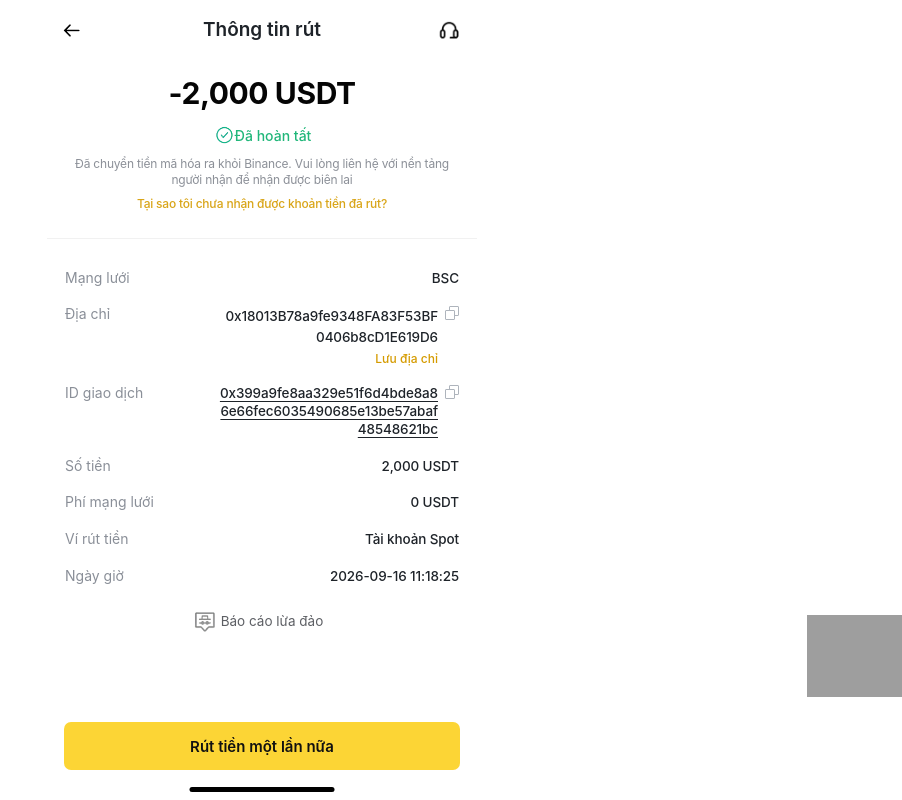
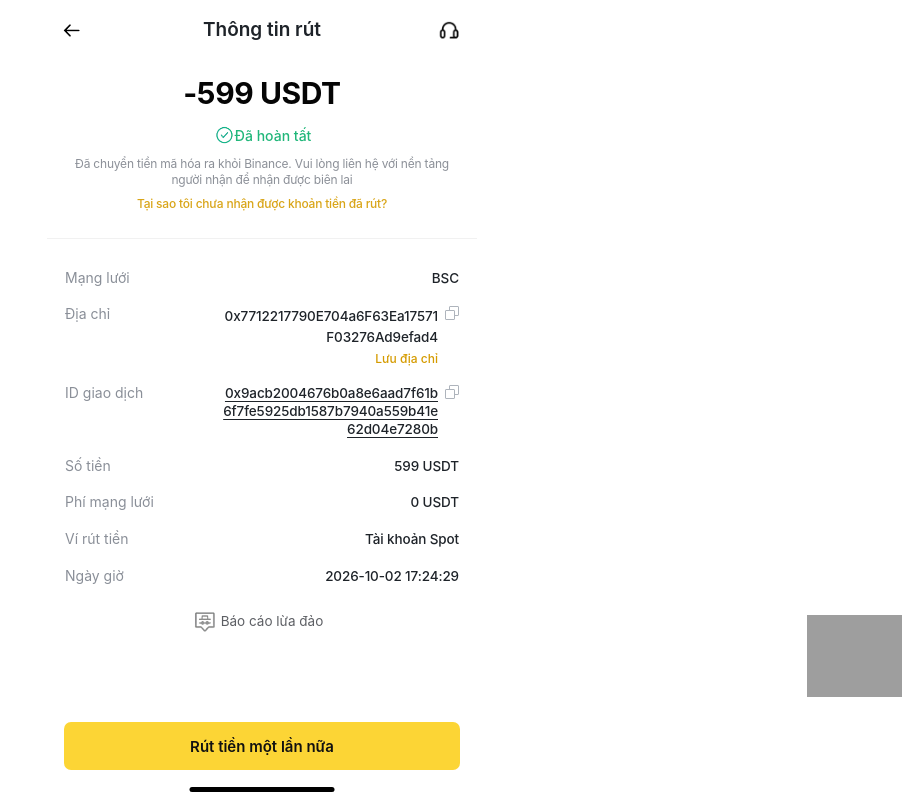
Before and after one commit to tallonagency2-ui/binance, a React app: page withdraw-money2.html in a window 1280 px wide. Shown: the whole page, without its empty margins (378-1280 px from the left). Built offline with nearby package versions, Linux system fonts and the light colour scheme; grey boxes are pictures that could not be loaded.

Commit message:
Update withdraw-money2.html

```diff
--- a/withdraw-money2.html
+++ b/withdraw-money2.html
@@ -50,7 +50,7 @@
     </header>
 
     <section class="summary">
-      <div class="amount">-2,000 USDT</div>
+      <div class="amount">-599 USDT</div>
 
      <div class="status">
   <img src="img/images/check-success.png"
@@ -82,7 +82,7 @@
     <div class="detail-value">
       <div class="value-stack">
         <strong class="break-text">
-          0x18013B78a9fe9348FA83F53BF0406b8cD1E619D6
+          0x7712217790E704a6F63Ea17571F03276Ad9efad4
         </strong>
         <em class="save-address">Lưu địa chỉ</em>
       </div>
@@ -96,7 +96,7 @@
 
   <div class="detail-value">
     <strong class="break-text txid-text">
-      0x399a9fe8aa329e51f6d4bde8a86e66fec6035490685e13be57abaf48548621bc
+      0x9acb2004676b0a8e6aad7f61b6f7fe5925db1587b7940a559b41e62d04e7280b
     </strong>
 
     <i class="copy-icon"></i>
@@ -105,7 +105,7 @@
 
   <div class="detail-row">
     <span>Số tiền</span>
-    <strong>2,000 USDT</strong>
+    <strong>599 USDT</strong>
   </div>
 
   <div class="detail-row">
@@ -120,7 +120,7 @@
 
   <div class="detail-row">
     <span>Ngày giờ</span>
-    <strong>2026-09-16 11:18:25 </strong>
+    <strong>2026-10-02 17:24:29 </strong>
   </div>
 </section>
 
```
